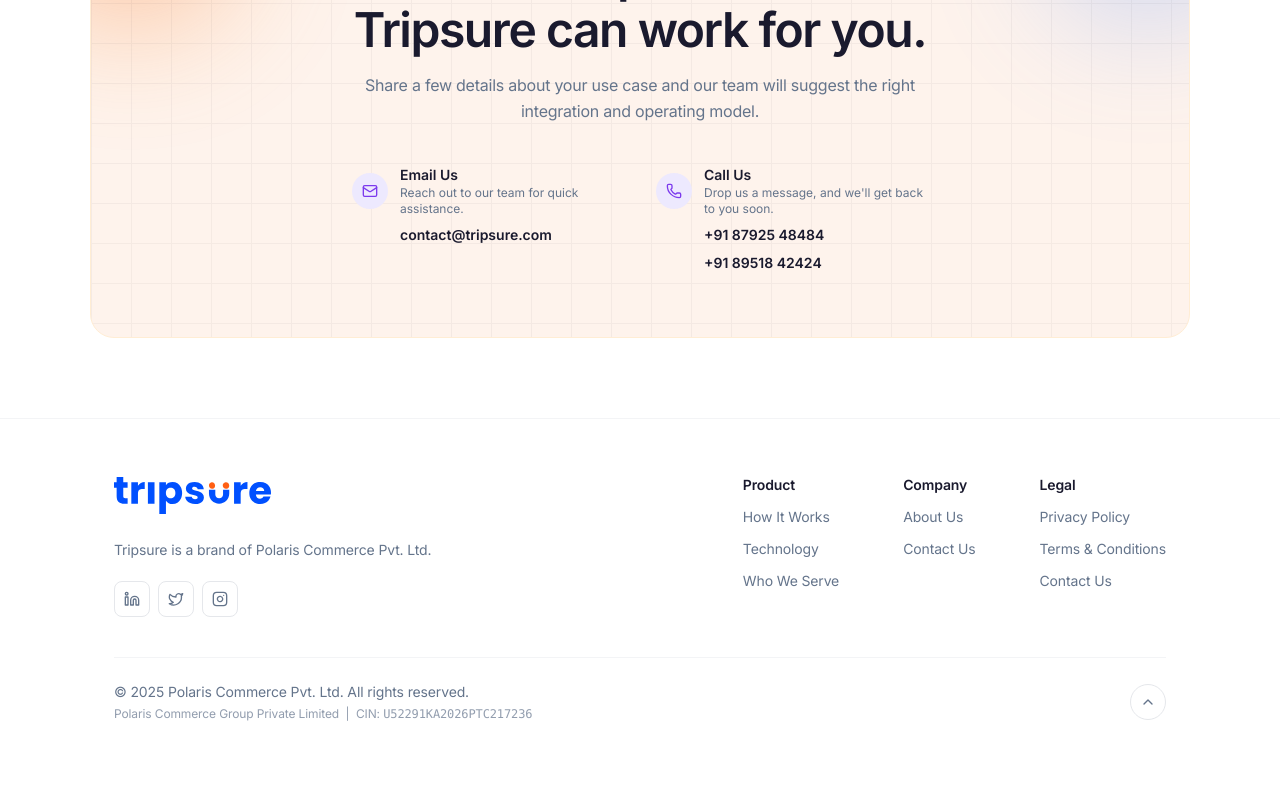
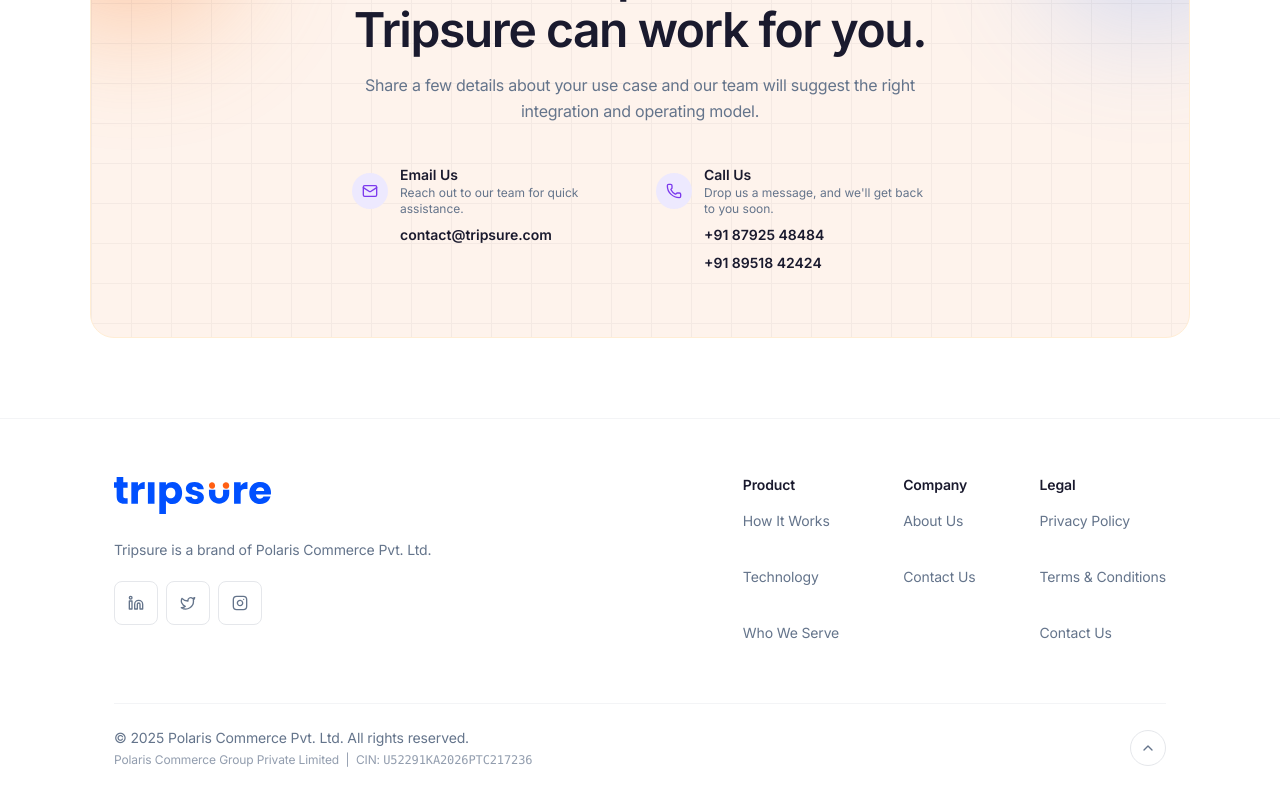
Before and after one commit to vishalr360/r360travel.com, a Next.js app: page / in a window 1280 px wide. Shown: the part 5639-6439 px from the top of the page. Before the commit the page ends 6393 px from the top, so only its background shows below. Built offline with nearby package versions, Linux system fonts and the light colour scheme.

Commit message:
style(design): FINDING-005 — increase touch targets to 44px min (footer links, social icons)

```diff
--- a/pages/index.tsx
+++ b/pages/index.tsx
@@ -848,7 +848,7 @@
                     href={footer.linkedin}
                     target="_blank"
                     rel="noopener noreferrer"
-                    className="inline-flex items-center justify-center w-9 h-9 rounded-lg border border-gray-200 text-[#64748B] hover:text-[#0050FF] hover:border-[#0050FF] transition-colors"
+                    className="inline-flex items-center justify-center w-11 h-11 rounded-lg border border-gray-200 text-[#64748B] hover:text-[#0050FF] hover:border-[#0050FF] transition-colors"
                     aria-label="LinkedIn"
                   >
                     <Linkedin className="h-4 w-4" />
@@ -857,7 +857,7 @@
                     href={footer.twitter}
                     target="_blank"
                     rel="noopener noreferrer"
-                    className="inline-flex items-center justify-center w-9 h-9 rounded-lg border border-gray-200 text-[#64748B] hover:text-[#0050FF] hover:border-[#0050FF] transition-colors"
+                    className="inline-flex items-center justify-center w-11 h-11 rounded-lg border border-gray-200 text-[#64748B] hover:text-[#0050FF] hover:border-[#0050FF] transition-colors"
                     aria-label="X (Twitter)"
                   >
                     <Twitter className="h-4 w-4" />
@@ -866,7 +866,7 @@
                     href={footer.instagram}
                     target="_blank"
                     rel="noopener noreferrer"
-                    className="inline-flex items-center justify-center w-9 h-9 rounded-lg border border-gray-200 text-[#64748B] hover:text-[#0050FF] hover:border-[#0050FF] transition-colors"
+                    className="inline-flex items-center justify-center w-11 h-11 rounded-lg border border-gray-200 text-[#64748B] hover:text-[#0050FF] hover:border-[#0050FF] transition-colors"
                     aria-label="Instagram"
                   >
                     <Instagram className="h-4 w-4" />
@@ -884,7 +884,7 @@
                     <a
                       key={link.label}
                       href={link.href}
-                      className="text-sm text-[#64748B] hover:text-[#1A1A2E] transition-colors tracking-[-0.01em]"
+                      className="text-sm text-[#64748B] hover:text-[#1A1A2E] transition-colors tracking-[-0.01em] py-1 inline-block min-h-[44px] flex items-center"
                     >
                       {link.label}
                     </a>
```
